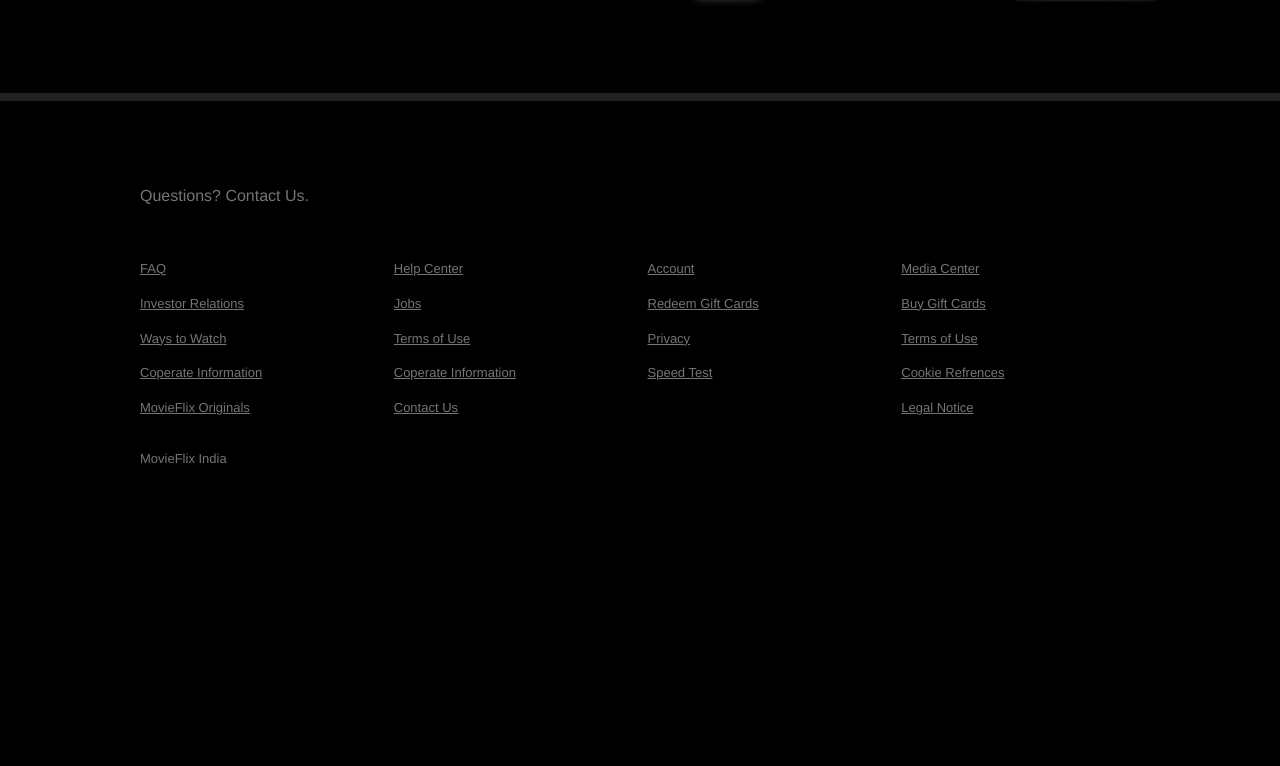
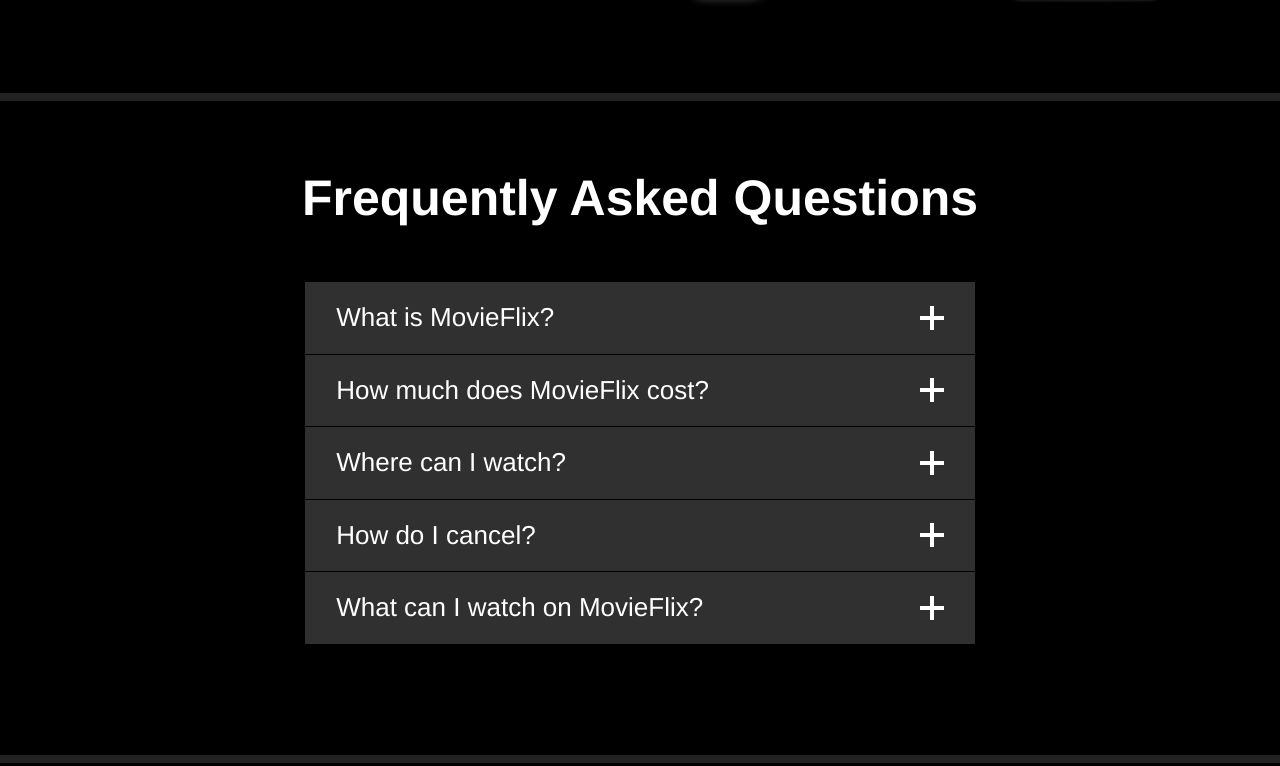
Before and after one commit to Sameerkash/Movieflix, a React (Create React App) app: page / in a window 1280 px wide. Shown: the part 1494-2260 px from the top of the page. Before the commit the page ends 2087 px from the top, so only its background shows below. Built offline with nearby package versions, Linux system fonts and the light colour scheme.

Commit message:
added faqs

```diff
--- a/src/App.js
+++ b/src/App.js
@@ -1,11 +1,12 @@
 import React from "react";
 import { FooterContainer } from "./containers/footer";
 import { JumbotronContainer } from "./containers/jumbotron";
-
+import { FaqsContainer } from "./containers/faqs";
 export default function App() {
   return (
     <>
       <JumbotronContainer />
+      <FaqsContainer />
       <FooterContainer />
     </>
   );
--- /dev/null
+++ b/src/components/accordion/index.js
@@ -0,0 +1,52 @@
+/* eslint-disable react/prop-types */
+import React, { useState, useContext, createContext } from 'react';
+import { Container, Frame, Title, Item, Inner, Header, Body } from './styles/accordion';
+
+const ToggleContext = createContext();
+
+export default function Accordion({ children, ...restProps }) {
+  return (
+    <Container {...restProps}>
+      <Inner>{children}</Inner>
+    </Container>
+  );
+}
+
+Accordion.Title = function AccordionTitle({ children, ...restProps }) {
+  return <Title {...restProps}>{children}</Title>;
+};
+
+Accordion.Frame = function AccordionFrame({ children, ...restProps }) {
+  return <Frame {...restProps}>{children}</Frame>;
+};
+
+Accordion.Item = function AccordionItem({ children, ...restProps }) {
+  const [toggleShow, setToggleShow] = useState(false);
+
+  return (
+    <ToggleContext.Provider value={{ toggleShow, setToggleShow }}>
+      <Item {...restProps}>{children}</Item>
+    </ToggleContext.Provider>
+  );
+};
+
+Accordion.Header = function AccordionHeader({ children, ...restProps }) {
+  const { toggleShow, setToggleShow } = useContext(ToggleContext);
+
+  return (
+    <Header onClick={() => setToggleShow(!toggleShow)} {...restProps}>
+      {children}
+      {toggleShow ? (
+        <img src="/images/icons/close-slim.png" alt="Close" />
+      ) : (
+        <img src="/images/icons/add.png" alt="Open" />
+      )}
+    </Header>
+  );
+};
+
+Accordion.Body = function AccordionBody({ children, ...restProps }) {
+  const { toggleShow } = useContext(ToggleContext);
+
+  return toggleShow ? <Body {...restProps}>{children}</Body> : null;
+};
--- /dev/null
+++ b/src/components/accordion/styles/accordion.js
@@ -0,0 +1,86 @@
+import styled from "styled-components/macro";
+
+export const Container = styled.div`
+  display: flex;
+  border-bottom: 8px solid #222;
+`;
+
+export const Frame = styled.div`
+  margin-bottom: 40px;
+`;
+
+export const Inner = styled.div`
+  display: flex;
+  padding: 70px 45px;
+  flex-direction: column;
+  max-width: 815px;
+  margin: auto;
+`;
+
+export const Title = styled.h1`
+  font-size: 50px;
+  line-height: 1.1;
+  margin-top: 0;
+  margin-bottom: 8px;
+  color: white;
+  text-align: center;
+
+  @media (max-width: 600px) {
+    font-size: 35px;
+  }
+`;
+
+export const Item = styled.div`
+  color: white;
+  margin-bottom: 10px;
+  margin: auto;
+  max-width: 670px;
+  width: 100%;
+
+  &:first-of-type {
+    margin-top: 3em;
+  }
+`;
+
+export const Header = styled.div`
+  display: flex;
+  justify-content: space-between;
+  cursor: pointer;
+  margin-bottom: 1px;
+  font-size: 26px;
+  font-weight: normal;
+  background: #303030;
+  padding: 0.8em 1.2em 0.8em 1.2em;
+  user-select: none;
+  align-items: center;
+
+  img {
+    filter: brightness(0) invert(1);
+    width: 24px;
+
+    @media (max-width: 600px) {
+      width: 16px;
+    }
+  }
+
+  @media (max-width: 600px) {
+    font-size: 16px;
+  }
+`;
+
+export const Body = styled.div`
+  max-height: 1200px;
+  transition: max-height 0.25s cubic-bezier(0.5, 0, 0.1, 1);
+  font-size: 26px;
+  font-weight: normal;
+  line-height: normal;
+  background: #303030;
+  padding: 0.8em 2.2em 0.8em 1.2em;
+  white-space: pre-wrap;
+  user-select: none;
+
+  @media (max-width: 600px) {
+    font-size: 16px;
+    line-height: 22px;
+  }
+`;
--- a/src/components/index.js
+++ b/src/components/index.js
@@ -1,2 +1,3 @@
-export { default as Jumbotron } from './jumbotron/index'
-export { default as Footer} from './footer/index'
+export { default as Jumbotron } from "./jumbotron/index";
+export { default as Footer } from "./footer/index";
+export { default as Accordion } from "./accordion/index";
--- /dev/null
+++ b/src/containers/faqs.js
@@ -0,0 +1,26 @@
+import React from 'react';
+import { Accordion } from '../components';
+import faqsData from '../fixtures/faqs';
+
+export function FaqsContainer() {
+  return (
+    <Accordion>
+      <Accordion.Title>Frequently Asked Questions</Accordion.Title>
+      <Accordion.Frame>
+        {faqsData.map((item) => (
+          <Accordion.Item key={item.id}>
+            <Accordion.Header>{item.header}</Accordion.Header>
+            <Accordion.Body>{item.body}</Accordion.Body>
+          </Accordion.Item>
+        ))}
+      </Accordion.Frame>
+{/*
+      <OptForm>
+        <OptForm.Input placeholder="Email address" />
+        <OptForm.Button>Try it now</OptForm.Button>
+        <OptForm.Break />
+        <OptForm.Text>Ready to watch? Enter your email to create or restart your membership.</OptForm.Text>
+      </OptForm> */}
+    </Accordion>
+  );
+}
--- a/src/fixtures/faqs.json
+++ b/src/fixtures/faqs.json
@@ -1,27 +1,27 @@
 [
   {
     "id": 1,
-    "header": "What is Netflix?",
-    "body": "Netflix is a streaming service that offers a wide variety of award-winning TV programmes, films, anime, documentaries and more – on thousands of internet-connected devices.\n\nYou can watch as much as you want, whenever you want, without a single advert – all for one low monthly price. There's always something new to discover, and new TV programmes and films are added every week!"
+    "header": "What is MovieFlix?",
+    "body": "MovieFlix is a streaming service that offers a wide variety of award-winning TV programmes, films, anime, documentaries and more – on thousands of internet-connected devices.\n\nYou can watch as much as you want, whenever you want, without a single advert – all for one low monthly price. There's always something new to discover, and new TV programmes and films are added every week!"
   },
   {
     "id": 2,
-    "header": "How much does Netflix cost?",
-    "body": "Watch Netflix on your smartphone, tablet, smart TV, laptop or streaming device, all for one low fixed monthly fee. Plans start from £5.99 a month. No extra costs or contracts."
+    "header": "How much does MovieFlix cost?",
+    "body": "Watch MovieFlix on your smartphone, tablet, smart TV, laptop or streaming device, all for one low fixed monthly fee. Plans start from 250Rs a month. No extra costs or contracts."
   },
   {
     "id": 3,
     "header": "Where can I watch?",
-    "body": "Watch anywhere, anytime, on an unlimited number of devices. Sign in with your Netflix account to watch instantly on the web at netflix.com from your personal computer or on any internet-connected device that offers the Netflix app, including smart TVs, smartphones, tablets, streaming media players and game consoles.\n\nYou can also download your favourite programmes with the iOS, Android, or Windows 10 app. Use downloads to watch while you're on the go and without an internet connection. Take Netflix with you anywhere."
+    "body": "Watch anywhere, anytime, on an unlimited number of devices. Sign in with your MovieFlix account to watch instantly on the web at MovieFlix.com from your personal computer or on any internet-connected device that offers the MovieFlix app, including smart TVs, smartphones, tablets, streaming media players and game consoles.\n\nYou can also download your favourite programmes with the iOS, Android, or Windows 10 app. Use downloads to watch while you're on the go and without an internet connection. Take MovieFlix with you anywhere."
   },
   {
     "id": 4,
     "header": "How do I cancel?",
-    "body": "Netflix is flexible. There are no annoying contracts and no commitments. You can easily cancel your account online in two clicks. There are no cancellation fees – start or stop your account at any time."
+    "body": "MovieFlix is flexible. There are no annoying contracts and no commitments. You can easily cancel your account online in two clicks. There are no cancellation fees – start or stop your account at any time."
   },
   {
     "id": 5,
-    "header": "What can I watch on Netflix?",
-    "body": "Netflix has an extensive library of feature films, documentaries, TV programmes, anime, award-winning Netflix originals, and more. Watch as much as you want, any time you want."
+    "header": "What can I watch on MovieFlix?",
+    "body": "MovieFlix has an extensive library of feature films, documentaries, TV programmes, anime, award-winning Netflix originals, and more. Watch as much as you want, any time you want."
   }
 ]
```
